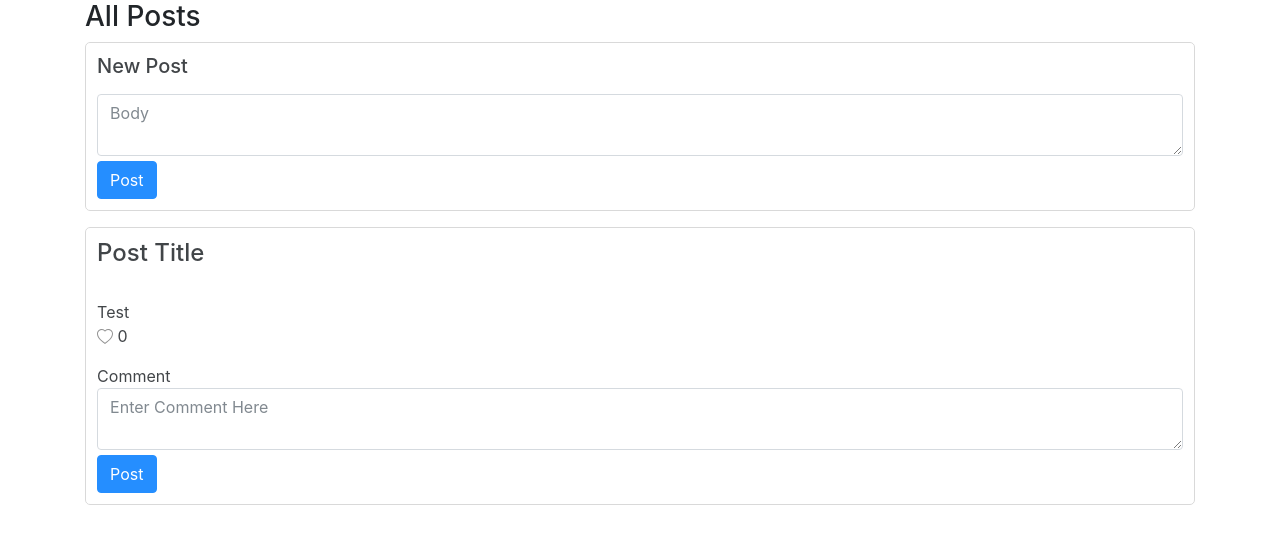
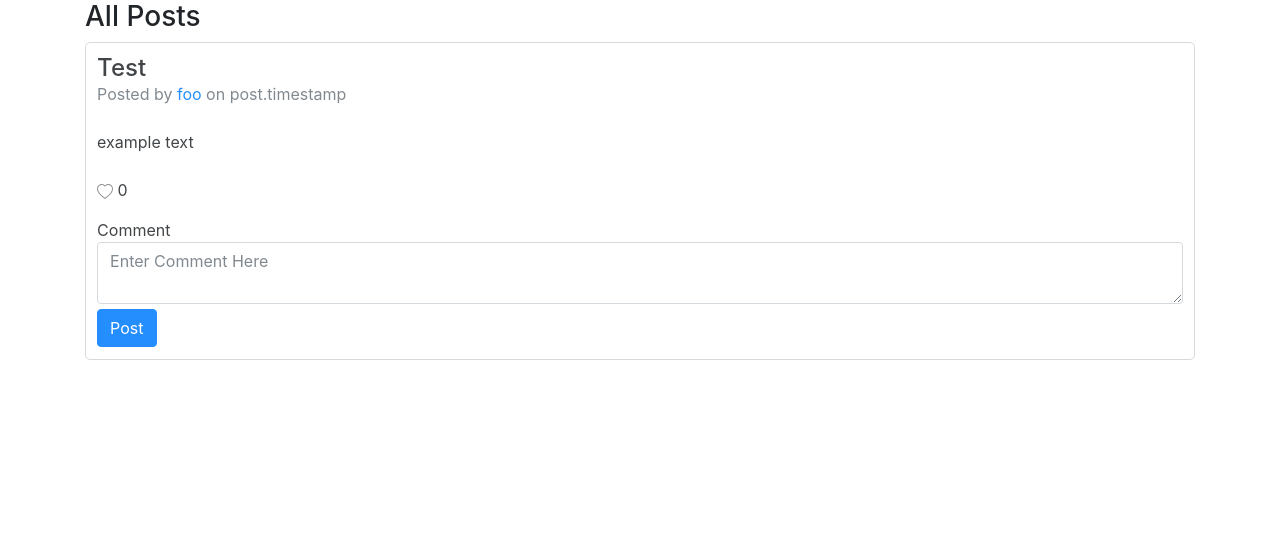
Before and after one commit to bitTorin/network, a Django app: page / in a window 1280 px wide. Shown: the part 56-600 px from the top of the page. Run offline with Django 3.2, Linux system fonts and the light colour scheme; data comes from the database, SQL or seed files in the repository; both versions use the stored data as it was after the commit; data that the repository does not hold is empty; some libraries are stand-ins or nearby versions.

Commit message:
add post form adjustments

```diff
--- a/network/models.py
+++ b/network/models.py
@@ -10,7 +10,7 @@
 class Post(models.Model):
     title = models.CharField(max_length=64)
     body = models.CharField(max_length=500)
-    # timestamp = models.DateTimeField(auto_now_add=True)
+    # timestamp = models.DateTimeField(auto_now_add=True) default=django.utils.timezone.now
     user = models.ForeignKey('User', on_delete=models.CASCADE, related_name='post_user')
 
     def __str__(self):
--- a/network/templates/network/index.html
+++ b/network/templates/network/index.html
@@ -3,24 +3,28 @@
 {% block body %}
 <div class="container">
     <h3>All Posts</h3>
+    {% if request.user.is_authenticated %}
         <div class="list-item">
-        <form id="new-post">
+            <form id="new-post" action="{% url 'add_post' %}" method="POST">
+                {% csrf_token %}
                 <div class="form-group"><h5>New Post</h5></div>
+                <input class="form-control" type="text" id="post-title" placeholder="Title" style="margin-bottom: 5px"></input>
                 <textarea class="form-control" id="post-body" placeholder="Body" style="margin-bottom: 5px"></textarea>
                 <input type="submit" class="btn btn-primary" value="Post"/>
             </form>
         </div>
-</div>
-<div class="container">
+    {% endif %}
     {% for post in posts %}
     <div class="list-item" style="margin: 0px">
-        <h4 id="post-title">Post Title</h4>
+        <h4 id="post-title" style="margin-bottom: 0px;">{{ post.title }}</h4>
+        <p class="text-muted">Posted by <a href="" style="text-decoration: none;">{{ post.user }}</a> on post.timestamp
+            {% if request.user == post.user %}
+            (<a href="">edit</a>)
+            {% endif %}
+        </p>
         <br>
-        {% if request.user == post.user %}
-            <p><a href="">Edit</a></p>
-        {% endif %}
-        <p id="post-body">{{ post.title }}</p>
-        <p id="post-time" class="text-muted">{{ post.timestamp }}</p>
+        <p id="post-body">{{ post.body}}</p>
+        <br>
         <div>
             {% with likes=post.likes.count %}
                 {% if request.user == post.likes.like_user %}
--- a/network/urls.py
+++ b/network/urls.py
@@ -8,5 +8,5 @@
     path("login", views.login_view, name="login"),
     path("logout", views.logout_view, name="logout"),
     path("register", views.register, name="register"),
-    path("add", views.add_post, name="add_post")
+    path("add_post", views.add_post, name="add_post")
 ]
--- a/network/views.py
+++ b/network/views.py
@@ -11,7 +11,7 @@
 
 class NewPostForm(forms.Form):
     title = forms.CharField(label="post-title")
-    body = forms.CharField(label="body")
+    body = forms.CharField(label="post-body")
 
 
 def index(request):
@@ -79,10 +79,16 @@
             post = Post()
             post.title = form.cleaned_data["post-title"]
             post.body = form.cleaned_data["post-body"]
+            post.user = request.user.username
 
             post.save()
 
-            return HttpResponseRedirect(reverse("index"))
+            return render(request, "network/index.html")
+
+        else:
+            return HttpResponse("Invalid form")
 
     else:
-        raise Http404("Invalid Request")
+        form = NewPostForm()
+
+        return HttpResponseRedirect(reverse("index"))
```
Also changed, not shown: db.sqlite3. Lines whose indentation alone changed are shown as unchanged.
